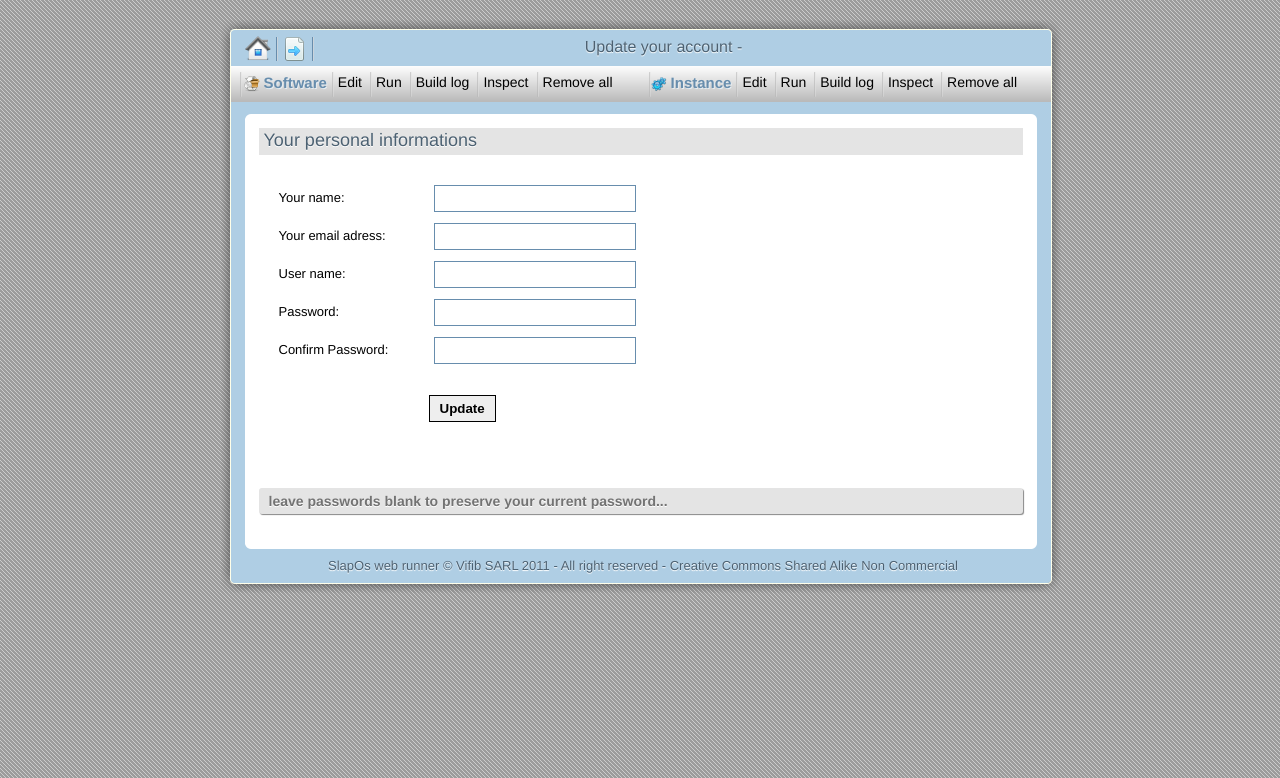
After one commit to jerome-nexedi/slapos.toolbox, a Python web app: template slapos/runner/templates/account.html in a window 1280 px wide. The commit adds this page. Shown: the top 778 px of the page. Run offline with Jinja, Linux system fonts and the light colour scheme; the template is opened without the code that fills it, so the values that code supplies are empty.

Commit message:
Update user session management

```diff
--- a/slapos/runner/__init__.py
+++ b/slapos/runner/__init__.py
@@ -126,7 +126,7 @@ def serve(config):
     #set default user and password
     salt = "runner81" #to be changed
     pwd = hashlib.md5( salt + "insecure" ).hexdigest()
-    user = "root;"+pwd+";Slaprunner Administrator;1"
+    user = "root;"+pwd+";;Slaprunner Administrator"
     open(os.path.join(config.runner_workdir, '.users'), 'w').write(user)
   app.run(host=config.runner_host, port=int(config.runner_port),
       debug=config.debug, threaded=True)
--- a/slapos/runner/static/css/styles.css
+++ b/slapos/runner/static/css/styles.css
@@ -644,6 +644,14 @@ a.lshare img{
     width: 30px;
     height:22px;
 }
+.noscroll {
+    overflow: hidden;
+}
+.form{padding:10px; padding-left:20px;}
+.form label{display:block; float:left; width:150px; padding-top:10px;}
+.form input[type=text] ,.form input[type=password] {float:left; width:190px;margin:5px;}
+.hiddendiv {display: none;white-space: pre-wrap;min-height: 18px;font-family: Arial, sans-serif;font-size: 13px;
+  padding:3px;word-wrap: break-word;width:430px; max-height:120px;}
 .list{background: url(../images/menu_dropdown.png) left center no-repeat; padding-left:10px;}
 .slidebox{padding:10px; }
 .alert_message{ background: url(../images/alert.png) center no-repeat; height: 26px;}
@@ -661,6 +669,7 @@ a.lshare img{
     margin-top:10px; box-shadow: 1px 1px 1px #888888;}
 .menu-box-left ul{margin:0px; list-style:none;}
 .menu-box-left li{padding: 2px; padding-left:10px; padding-right:10px; text-shadow: 0px 1px #fff;border-bottom:1px solid #fff;}
+.menu-box-left li label, .menu-box-left li input[type=radio] { cursor:pointer}
 .menu-box-left li:hover{background:#F0F2F2;}
 .menu-box-left li.checked{background:#fff;}
 .menu-box-right h2{text-align:center}
--- /dev/null
+++ b/slapos/runner/static/js/scripts/account.js
@@ -0,0 +1,48 @@
+$(document).ready( function() {
+  var send = false;
+  $("#update").click(function(){
+    var haspwd = false;
+    if($("input#username").val() === "" || !$("input#username").val().match(/^[\w\d\._-]+$/)){
+  		$("#error").Popup("Invalid user name. Please check it!", {type:'alert', duration:3000});
+			return false;
+		}
+		if($("input#name").val() === ""){
+			$("#error").Popup("Please enter your name and surname!", {type:'alert', duration:3000});
+  		return false;
+		}
+		if(!$("input#email").val().match(/^([a-zA-Z0-9_\.\-])+\@(([a-zA-Z0-9\-])+\.)+([a-zA-Z0-9]{2,4})+$/)){
+			$("#error").Popup("Please enter a valid email adress!", {type:'alert', duration:3000});
+			return false;
+		}
+    if($("input#password").val() !== ""){
+      if($("input#password").val() === "" || !$("input#password").val().match(/^[\w\d\._-]+$/)){
+      	$("#error").Popup("Please enter your new password!", {type:'alert', duration:3000});
+  			return false;
+  		}
+      if($("input#password").val() !== $("input#cpassword").val()){
+        $("#error").Popup("your password does not match!", {type:'alert', duration:3000});
+    		return false;
+      }
+      haspwd = true;
+    }
+    if(send) return false;
+    send = true;
+    $.ajax({
+  		type: "POST",
+			url: $SCRIPT_ROOT + '/updateAccount',
+			data: {name: $("input#name").val(), username:$("input#username").val(), email:$("input#email").val(),
+				password:((haspwd) ? $("input#password").val():"")},
+			success: function(data){
+        if(data.code ==1){
+          $("#error").Popup("Your account informations has been saved!", {type:'confirm', duration:3000});
+        }
+        else{
+          $("#error").Popup(data.result, {type:'error', duration:5000});
+        }
+        send = false;
+			},
+      error:function(){send = false;}
+    });
+    return false;
+  });
+});
--- /dev/null
+++ b/slapos/runner/templates/account.html
@@ -0,0 +1,35 @@
+{% extends "layout.html" %}
+{% block title %}Update your account{% endblock %}
+{% block head %}
+  {{ super() }}
+  <script src="{{ url_for('static', filename='js/scripts/account.js') }}" type="text/javascript" charset="utf-8"></script>
+{% endblock %}
+{% block body %}
+<h2 class='title'>Your personal informations</h2><br/>
+<form>
+  <div class='form'>
+    <label for="name">Your name: </label>
+    <input type='text' name='name' id='name' value='{{name}}'/>
+    <div class='clear'></div>
+    <label for="email">Your email adress: </label>
+    <input type='text' name='email' id='email' value='{{email}}'/>
+    <div class='clear'></div>
+    <label for="username">User name: </label>
+    <input type='text' name='username' id='username' value='{{username}}'/>
+    <div class='clear'></div>
+    <label for="password">Password: </label>
+    <input type='password' name='password' id='password' value=''/>
+    <div class='clear'></div>
+    <label for="cpassword">Confirm Password: </label>
+    <input type='password' name='cpassword' id='cpassword' value=''/>
+    <div class='clear'></div>
+    <br/>
+    <label></label>
+    <input type="submit" name="update" id ="update" value="Update" class="button"/>
+    <div class='clear'></div>
+    <br/><br/><br/>
+  </div>
+  <div id="file_info" class="file_info">leave passwords blank to preserve your current password...</div>
+  <br/>
+</form>
+{% endblock %}
--- a/slapos/runner/templates/index.html
+++ b/slapos/runner/templates/index.html
@@ -32,7 +32,7 @@
     <div class="clear"></div>
 </div>
 <div class="umenu">
-  <h2><a href="{{ url_for('login')}}">Your Account</a></h2>
+  <h2><a href="{{ url_for('myAccount')}}">Your Account</a></h2>
   <p>Click here to Manage your account</p>
   <img src="{{ url_for('static', filename='images/user_card.png') }}" />
 </div>
--- a/slapos/runner/templates/layout.html
+++ b/slapos/runner/templates/layout.html
@@ -121,9 +121,9 @@
           <div style="margin-top:3px;border-bottom: 1px dashed #666666; heigth:1px"></div>
           <ul>
             <li><a href="{{ url_for('manageProject')}}">Manage Repositories</a></li>
-            <li><a href="{{ url_for('configRepo')}}" >Clone your Repository</a></li>
             <li><a href="{{ url_for('openProject', method='open')}}">Open Software Release</a></li>
             <li><a href="{{ url_for('openProject', method='new')}}">Create Software Release</a></li>
+            <li><a href="{{ url_for('logout')}}" >Close your session</a></li>
           </ul>
       </div>
     </body>
--- a/slapos/runner/templates/projectFolder.html
+++ b/slapos/runner/templates/projectFolder.html
@@ -14,7 +14,7 @@
 <input type="hidden" name="method" id="method" value="{{method}}" />
 {% if method == "new" %}
 <div id="addsoftware">
-<h2>Create your software release</h2>
+<h2 class="title">Create your software release</h2><br/>
 <label for='software'>Name: </label>
 <input type="text" name="software" id="software" size='30' value="Enter software name..." />
 <br/><br/>
@@ -28,7 +28,7 @@
 </div>
 {% elif method == "open" %}
 <div id="openSoftware">
-	<h2>Select the folder of your software release into the box</h2>
+	<h2 class="title">Select the folder of your software release into the box</h2><br/>
 	<div id="fileTree" class="file_tree"></div>
 	<div id="file_info" class="file_info">
 	<img src="{{ url_for('static', filename='images/check.png') }}" class="check" id="check" alt=""/>
--- a/slapos/runner/templates/runResult.html
+++ b/slapos/runner/templates/runResult.html
@@ -24,7 +24,7 @@
 &nbsp;&nbsp;<button id ="open" class="button" title="Set this software as current software release">Open</button>
 <br/><br/>
 <h2 id="softcontent">No content to displays</h2>
-<div id="fileTree" class="file_tree" style='height:200px;'></div>
+<div id="fileTree" class="file_tree" style='height:200px;' title="Double click to open file"></div>
 <div id="file_info" class="file_info">
 <span id="info">Please select your file or folder into the box...</span></div>
 <!-- This contains the hidden content for inline calls -->
```
Also changed, not shown: slapos/runner/views.py (+20 -0 lines).
